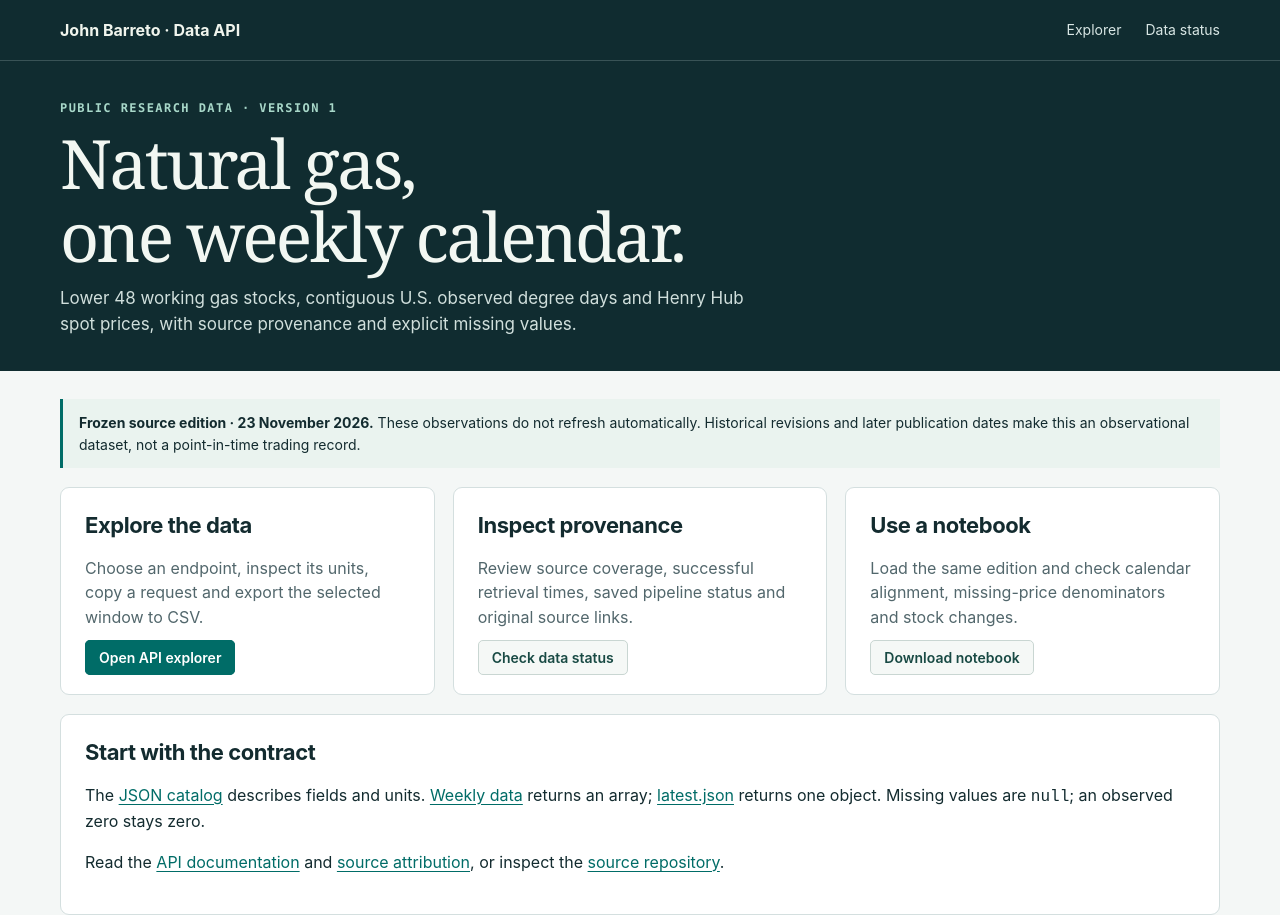
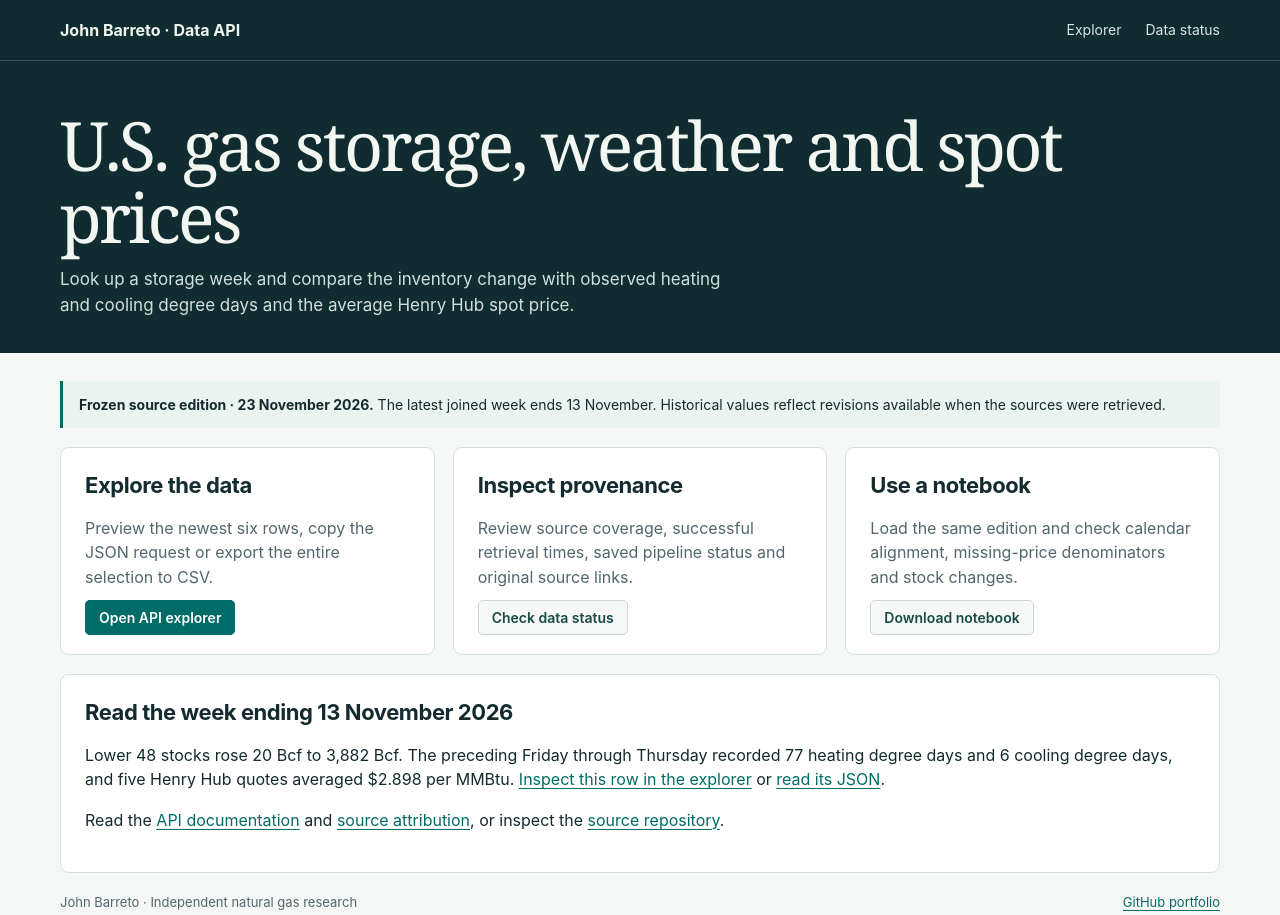
Before and after one commit to NeuraX-JB/natural-gas-data-api, a plain HTML site: page index.html in a window 1280 px wide. Shown: the top 915 px of the page. Drawn offline with Linux system fonts and the light colour scheme.

Commit message:
Explain the weekly gas dataset through a reproducible storage-week example (#1)

```diff
--- a/index.html
+++ b/index.html
@@ -9,15 +9,15 @@
 <body>
   <a class="skip" href="#main">Skip to project</a>
   <header class="mast"><div class="wrap"><a class="wordmark" href="./" aria-current="page">John Barreto · Data API</a><nav aria-label="Project"><a href="lab/api/">Explorer</a><a href="lab/api/status.html">Data status</a></nav></div></header>
-  <section class="hero"><div class="wrap"><div class="label">Public research data · Version 1</div><h1>Natural gas,<br>one weekly calendar.</h1><p>Lower 48 working gas stocks, contiguous U.S. observed degree days and Henry Hub spot prices, with source provenance and explicit missing values.</p></div></section>
+  <section class="hero"><div class="wrap"><h1>U.S. gas storage, weather and spot prices</h1><p>Look up a storage week and compare the inventory change with observed heating and cooling degree days and the average Henry Hub spot price.</p></div></section>
   <main class="wrap workspace" id="main">
-    <p class="snapshot-note"><strong>Frozen source edition · 23 November 2026.</strong> These observations do not refresh automatically. Historical revisions and later publication dates make this an observational dataset, not a point-in-time trading record.</p>
+    <p class="snapshot-note"><strong>Frozen source edition · 23 November 2026.</strong> The latest joined week ends 13 November. Historical values reflect revisions available when the sources were retrieved.</p>
     <div class="home-grid">
-      <section class="panel pad"><h2>Explore the data</h2><p>Choose an endpoint, inspect its units, copy a request and export the selected window to CSV.</p><a class="btn primary" href="lab/api/">Open API explorer</a></section>
+      <section class="panel pad"><h2>Explore the data</h2><p>Preview the newest six rows, copy the JSON request or export the entire selection to CSV.</p><a class="btn primary" href="lab/api/">Open API explorer</a></section>
       <section class="panel pad"><h2>Inspect provenance</h2><p>Review source coverage, successful retrieval times, saved pipeline status and original source links.</p><a class="btn" href="lab/api/status.html">Check data status</a></section>
       <section class="panel pad"><h2>Use a notebook</h2><p>Load the same edition and check calendar alignment, missing-price denominators and stock changes.</p><a class="btn" href="lab/api/natural_gas_api.ipynb" download>Download notebook</a></section>
     </div>
-    <section class="panel pad" style="margin-top:19px"><h2>Start with the contract</h2><p>The <a href="lab/api/v1/index.json">JSON catalog</a> describes fields and units. <a href="lab/api/v1/weekly.json">Weekly data</a> returns an array; <a href="lab/api/v1/latest.json">latest.json</a> returns one object. Missing values are <code>null</code>; an observed zero stays zero.</p><p>Read the <a href="lab/api/README.md">API documentation</a> and <a href="DATA_SOURCES.md">source attribution</a>, or inspect the <a href="https://github.com/NeuraX-JB/natural-gas-data-api">source repository</a>.</p></section>
+    <section class="panel pad" style="margin-top:19px"><h2>Read the week ending 13 November 2026</h2><p>Lower 48 stocks rose 20 Bcf to 3,882 Bcf. The preceding Friday through Thursday recorded 77 heating degree days and 6 cooling degree days, and five Henry Hub quotes averaged $2.898 per MMBtu. <a href="lab/api/?resource=weekly&amp;window=latest">Inspect this row in the explorer</a> or <a href="lab/api/v1/latest.json">read its JSON</a>.</p><p>Read the <a href="https://github.com/NeuraX-JB/natural-gas-data-api/blob/main/lab/api/README.md">API documentation</a> and <a href="https://github.com/NeuraX-JB/natural-gas-data-api/blob/main/DATA_SOURCES.md">source attribution</a>, or inspect the <a href="https://github.com/NeuraX-JB/natural-gas-data-api">source repository</a>.</p></section>
     <footer class="footer"><span>John Barreto · Independent natural gas research</span><a href="https://github.com/NeuraX-JB">GitHub portfolio</a></footer>
   </main>
 </body>
```
Also changed, not shown: 3 other files.
